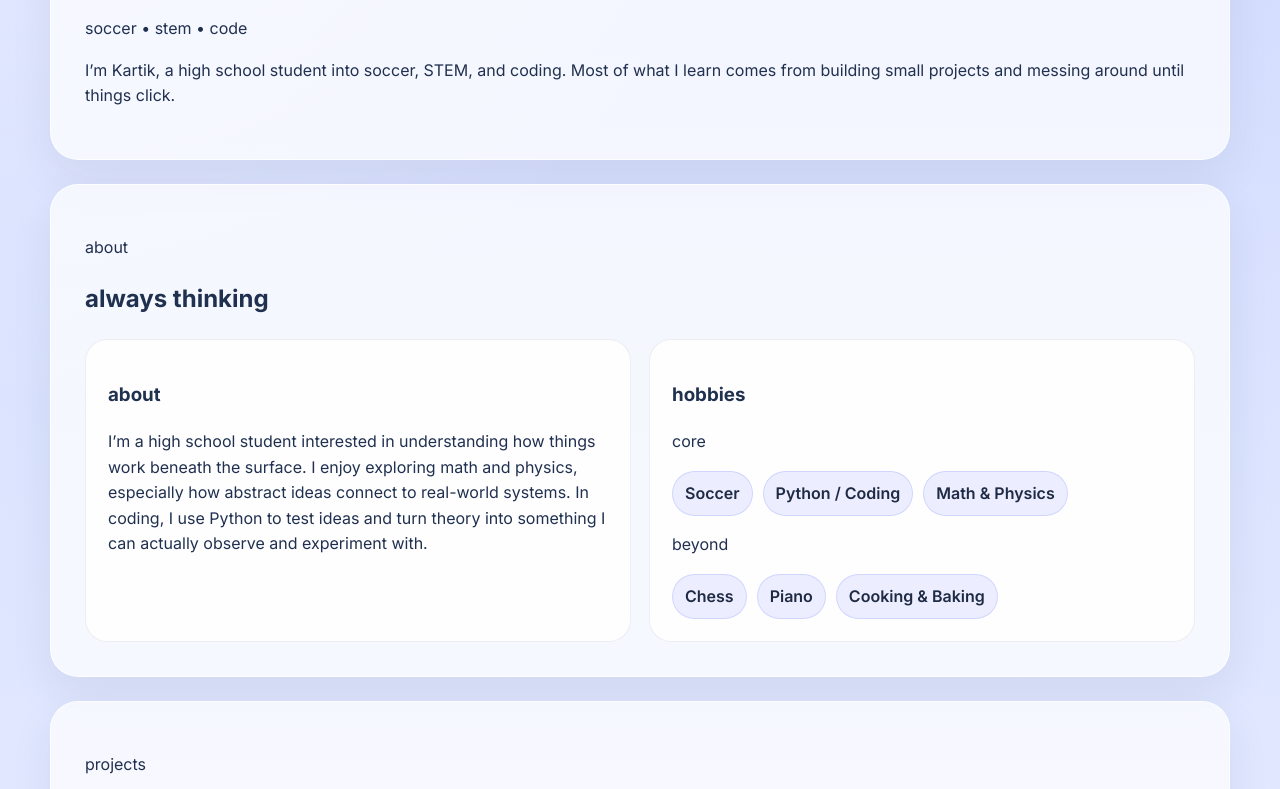
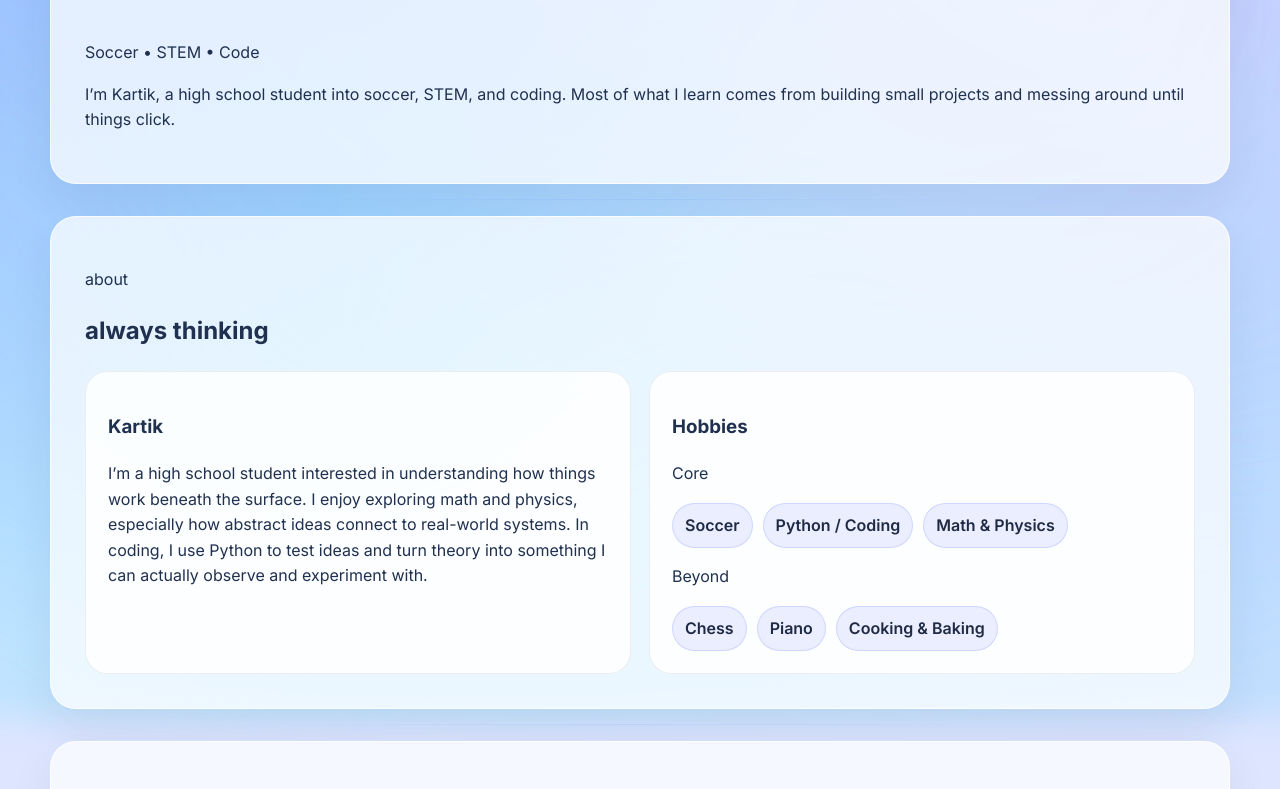
Before and after one commit to ricefarmer1113/portfolio, a plain HTML site: page index.html in a window 1280 px wide. Shown: the part 408-1197 px from the top of the page. Drawn offline with Linux system fonts and the light colour scheme.

Commit message:
bg added

```diff
--- a/index.html
+++ b/index.html
@@ -45,6 +45,7 @@
         </nav>
     </header>
 
+
     <!-- Main portfolio content -->
     <main class="page-shell">
         <!-- Hero section introduces the portfolio -->
@@ -54,7 +55,7 @@
                 <span class="typewriter-text" data-text="driven by curiosity."></span>
                 <span class="typewriter-cursor" aria-hidden="true">|</span>
             </h1>
-            <p class="subheading">soccer • stem • code</p>
+            <p class="subheading">Soccer • STEM • Code</p>
             <p class="intro">
                 I’m Kartik, a high school student into soccer, STEM, and coding.
                 Most of what I learn comes from building small projects and messing around until things click.
@@ -69,16 +70,16 @@
             </div>
             <div class="about-grid">
                 <article class="info-card">
-                    <h3 class="about-title">about</h3>
+                    <h3 class="about-title">Kartik</h3>
                     <p class="about-copy">
                         I’m a high school student interested in understanding how things work beneath the surface. I enjoy exploring math and physics, especially how abstract ideas connect to real-world systems. In coding, I use Python to test ideas and turn theory into something I can actually observe and experiment with.
                     </p>
                 </article>
 
                 <article class="info-card hobbies-card">
-                    <h3>hobbies</h3>
+                    <h3>Hobbies</h3>
                     <div class="hobby-group">
-                        <p class="hobby-label">core</p>
+                        <p class="hobby-label">Core</p>
                         <div class="hobby-pills">
                             <button class="hobby-pill" type="button" data-hobby="soccer">Soccer</button>
                             <button class="hobby-pill" type="button" data-hobby="python">Python / Coding</button>
@@ -86,7 +87,7 @@
                         </div>
                     </div>
                     <div class="hobby-group">
-                        <p class="hobby-label">beyond</p>
+                        <p class="hobby-label">Beyond</p>
                         <div class="hobby-pills hobby-pills-soft">
                             <button class="hobby-pill" type="button" data-hobby="chess">Chess</button>
                             <button class="hobby-pill" type="button" data-hobby="piano">Piano</button>
--- a/script.js
+++ b/script.js
@@ -17,13 +17,13 @@ const hobbyCopy = {
 };
 
 const hobbyTitle = {
-    default: "about",
-    soccer: "a soccer player ",
-    python: "a developer",
-    math: "a mathematician",
-    chess: "a strategist",
-    piano: "a pianist",
-    cooking: "a chef"
+    default: "Kartik",
+    soccer: "A Soccer Player ",
+    python: "A Developer",
+    math: "A Mathematician",
+    chess: "A Strategist",
+    piano: "A Pianist",
+    cooking: "A Chef"
 };
 
 function normalizeText(text) {
--- a/style.css
+++ b/style.css
@@ -1,4 +1,31 @@
 @import url('https://fonts.googleapis.com/css2?family=DM+Sans:wght@400;500;700&family=Inter:wght@400;500;600;700;800&display=swap');
+
+.page-shell {
+    max-width: 1180px;
+    margin: 0 auto;
+    padding: 40px 20px 100px;
+}
+
+.section-card + .section-card {
+    position: relative;
+}
+
+.section-card + .section-card::before {
+    content: "";
+    position: absolute;
+    top: -18px;
+    left: 50%;
+    transform: translateX(-50%);
+    width: 60%;
+    height: 1px;
+    background: linear-gradient(
+        90deg,
+        transparent,
+        rgba(120,140,255,0.25),
+        transparent
+    );
+    opacity: 0.6;
+}
 
 :root {
     color-scheme: light;
@@ -64,10 +91,48 @@ html, body {
     scroll-behavior: smooth;
 }
 
+body::before {
+    content: "";
+    position: fixed;
+    inset: -40%;
+    z-index: -1;
+    pointer-events: none;
+
+    background:
+        radial-gradient(circle at 20% 30%, rgba(138,162,255,0.55), transparent 45%),
+        radial-gradient(circle at 70% 25%, rgba(199,182,255,0.45), transparent 50%),
+        radial-gradient(circle at 35% 75%, rgba(125,211,252,0.40), transparent 55%),
+        radial-gradient(circle at 80% 80%, rgba(147,197,253,0.35), transparent 60%);
+
+    filter: blur(30px) saturate(1.4);
+    opacity: 0.9;
+
+    animation: blobDrift 25s ease-in-out infinite;
+}
+@keyframes blobDrift {
+    0% {
+        transform: translate(0px, 0px) scale(1);
+    }
+    25% {
+        transform: translate(40px, -30px) scale(1.05);
+    }
+    50% {
+        transform: translate(-30px, 50px) scale(1.1);
+    }
+    75% {
+        transform: translate(30px, 20px) scale(1.05);
+    }
+    100% {
+        transform: translate(0px, 0px) scale(1);
+    }
+}
+
+
+
 body {
     background:
-        radial-gradient(circle at top left, var(--page-glow), transparent 34%),
-        linear-gradient(180deg, var(--page-bg-start) 0%, var(--page-bg-mid) 42%, var(--page-bg-end) 100%);
+        radial-gradient(circle at top left, rgba(93,116,247,0.18), transparent 40%),
+        linear-gradient(180deg, var(--page-bg-start), var(--page-bg-mid), var(--page-bg-end));
     color: var(--text-main);
     font-family: 'Inter', 'Segoe UI', sans-serif;
     line-height: 1.6;
@@ -77,6 +142,18 @@ body {
 @keyframes soft-rise {
     from { opacity: 0; transform: translateY(14px); }
     to { opacity: 1; transform: translateY(0); }
+}
+
+@keyframes gradientShift {
+    0% {
+        background-position: 0% 50%;
+    }
+    50% {
+        background-position: 100% 50%;
+    }
+    100% {
+        background-position: 0% 50%;
+    }
 }
 
 /* Header */
@@ -246,6 +323,12 @@ body {
     transform: translateX(24px);
     background: #e9edff;
 }
+
+:root:not([data-theme='dark']) body::before {
+    opacity: 1;
+    filter: blur(16px) saturate(1.4) contrast(1.1);
+}
+
 /* Brand / links */
 .brand {
     color: var(--text-brand);
@@ -270,20 +353,26 @@ body {
 }
 
 /* Layout */
-.page-shell {
-    max-width: 1180px;
-    margin: 0 auto;
-    padding: 24px 20px 80px;
+
+
+.section-card {
+    margin-top: 32px;
+    padding: 34px;
+    background: var(--surface-panel);
+    border-radius: 26px;
+    border: 1px solid var(--surface-border);
+    box-shadow: 0 18px 44px var(--shadow-soft);
+    transition: transform 300ms ease, box-shadow 300ms ease;
+}
+
+.section-card:hover {
+    transform: translateY(-4px);
 }
 
 .section-card {
-    margin-top: 24px;
-    padding: 34px;
-    background: var(--surface-panel);
-    border-radius: 28px;
-    border: 1px solid var(--surface-border);
-    box-shadow: 0 18px 44px var(--shadow-soft);
+    scroll-margin-top: 90px;
 }
+
 
 /* Hero */
 .hero h1 {
@@ -356,6 +445,8 @@ body {
     }
 }
 
+
+
 @media (max-width: 600px) {
     .site-header { padding: 12px; }
 
```
